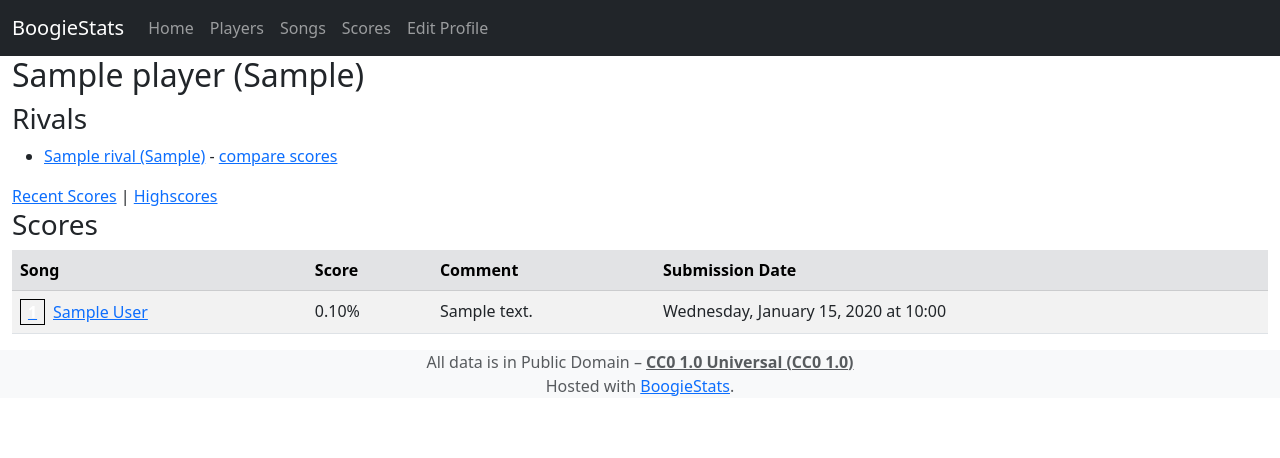
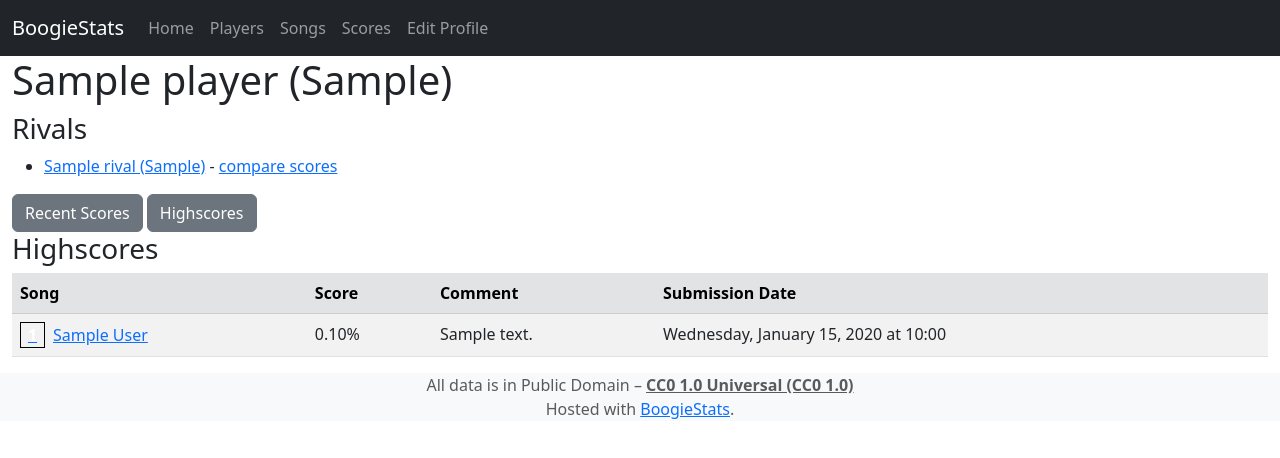
Before and after one commit to florczakraf/boogie-stats, a Django app: template boogiestats/templates/boogie_ui/player.html in a window 1280 px wide. Shown: the top 458 px of the page. Run offline with Django 3.2, Linux system fonts and the light colour scheme; the template is opened without the code that fills it: most values are stand-ins (such as "Sample title", 1, 10 or a date in 2020); some libraries are stand-ins or nearby versions.

Commit message:
Slightly rework Player view visually

```diff
--- a/boogiestats/templates/boogie_ui/player.html
+++ b/boogiestats/templates/boogie_ui/player.html
@@ -4,7 +4,7 @@
     {{ player.name }} ({{ player.machine_tag }})
 {% endblock title %}
 {% block content %}
-    <h2>{{ player.name }} ({{ player.machine_tag }})</h2>
+    <h1>{{ player.name }} ({{ player.machine_tag }})</h1>
     {% if player.rivals.count %}
         <h3>Rivals</h3>
         <ul>
@@ -16,18 +16,36 @@
             {% endfor %}
         </ul>
     {% endif %}
-    <a href="{% url "player" player_id=player.id %}">Recent Scores</a> |
-    <a href="{% url "player_highscores" player_id=player.id %}">Highscores</a>
-    <h3>Scores</h3>
+    <a href="{% url "player" player_id=player.id %}"
+       class="btn {% if request.resolver_match.url_name == "player" %}btn-success{% else %}btn-secondary{% endif %}">
+        Recent Scores
+    </a>
+    <a href="{% url "player_highscores" player_id=player.id %}"
+       class="btn {% if request.resolver_match.url_name == "player_highscores" %}btn-success{% else %}btn-secondary{% endif %}">
+        Highscores
+    </a>
+    <h3>
+        {% if request.resolver_match.url_name == "player" %}
+            Recent Scores
+        {% else %}
+            Highscores
+        {% endif %}
+    </h3>
     {% if scores %}
         {% include "boogie_ui/paginator.html" %}
         <table class="table table-striped">
             <thead class="table-secondary">
                 <tr>
                     <th scope="col">Song</th>
-                    <th scope="col">Score</th>
+                    <th scope="col">
+                        Score
+                        {% if request.resolver_match.url_name == "player_highscores" %}↓{% endif %}
+                    </th>
                     <th scope="col">Comment</th>
-                    <th scope="col">Submission Date</th>
+                    <th scope="col">
+                        Submission Date
+                        {% if request.resolver_match.url_name == "player" %}↓{% endif %}
+                    </th>
                 </tr>
             </thead>
             <tbody>
```
